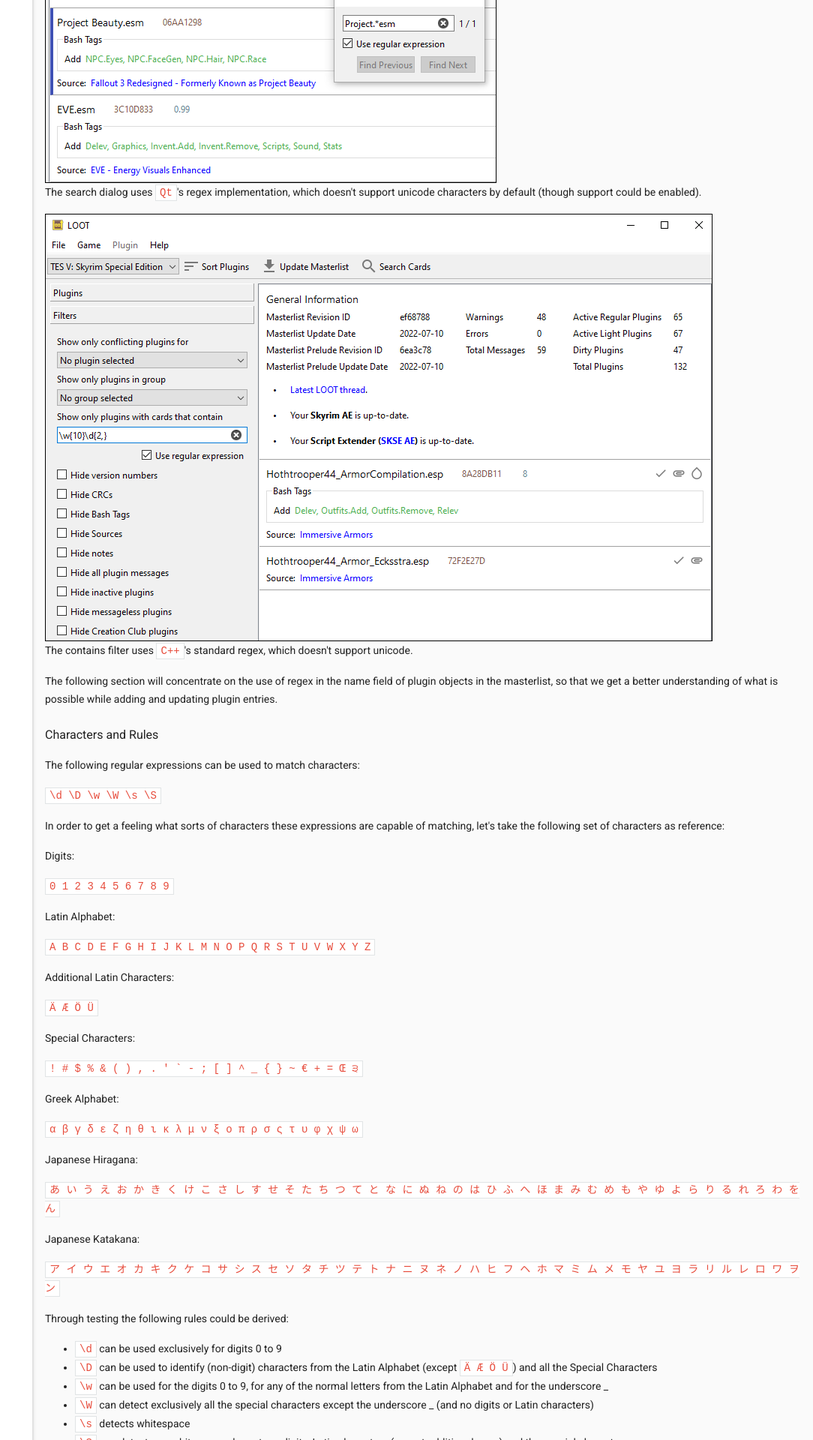
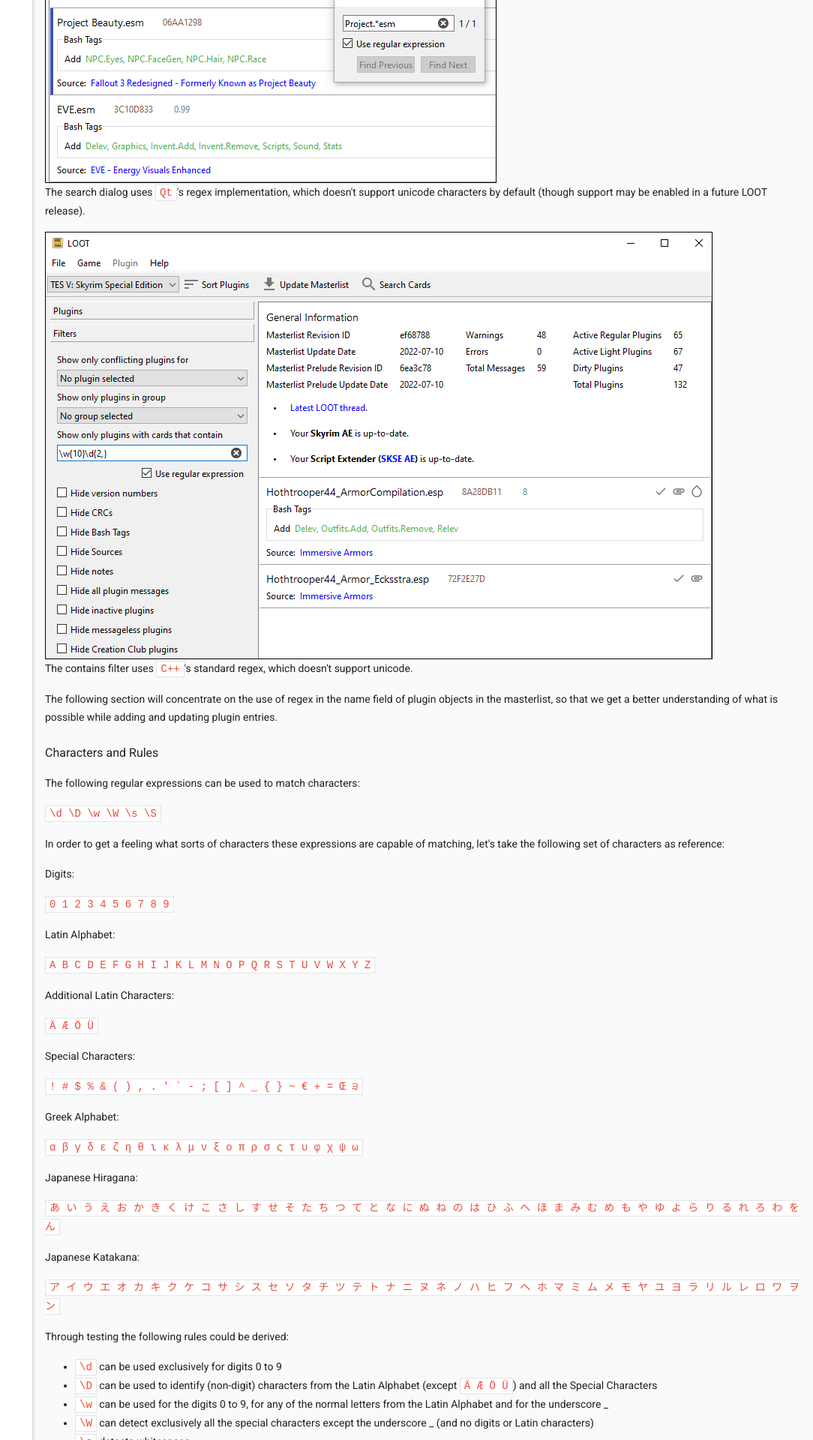
Before and after one commit to loot/loot.github.io, a Jekyll site: the page built from docs/contributing/Regular-Expression-Regex.html, in a window 1280 px wide. Shown: the part 1781-3701 px from the top of the page at 75% size, without its empty margins (196-1280 px from the left). Built offline with Jekyll 4.4.1, drawn with Linux system fonts in a browser that asks for light colours; nearby versions of some CDN libraries; some of the changed text lies outside the part shown.

Commit message:
Clarification on potential unicode support for Qt

```diff
--- a/docs/contributing/Regular-Expression-Regex.html
+++ b/docs/contributing/Regular-Expression-Regex.html
@@ -78,7 +78,7 @@
 
 <img src="../../images/Regex_Search_Cards.png" alt="Regex_Search_Cards" width="602" height="409">
 
-<p>The search dialog uses <code>Qt</code>'s regex implementation, which doesn't support unicode characters by default (though support could be enabled).</p>
+<p>The search dialog uses <code>Qt</code>'s regex implementation, which doesn't support unicode characters by default (though support may be enabled in a future LOOT release).</p>
 
 <img src="../../images/Regex_Filter_Contain.png" alt="Regex_Filter_Contain" width="890" height="570">
 
```
